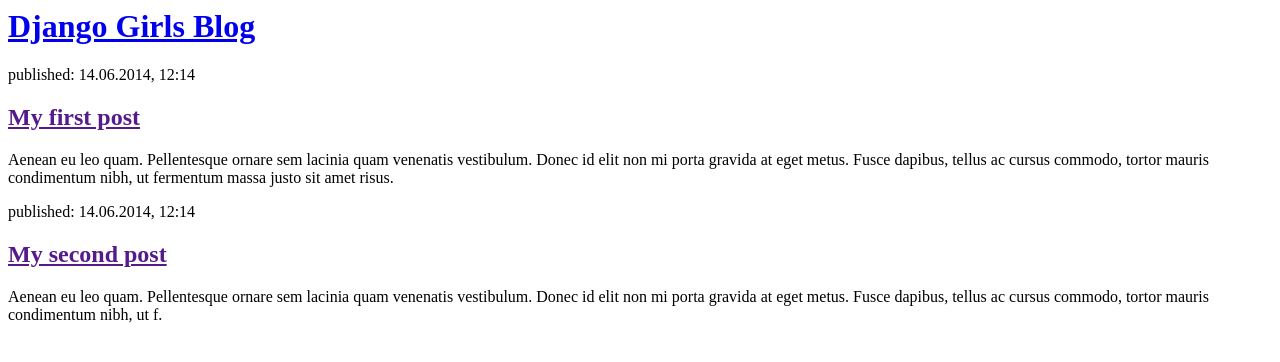
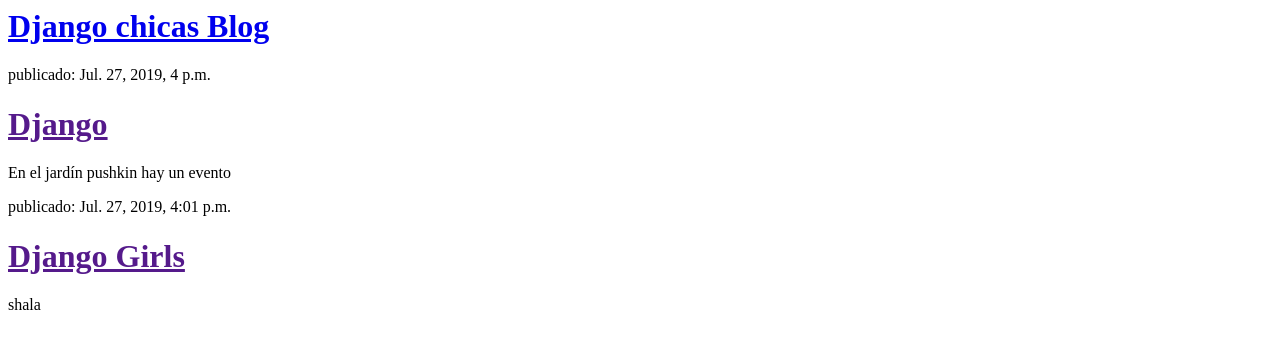
Before and after one commit to marlene7/miblog, a Django app: page / in a window 1280 px wide. Shown: the top 362 px of the page. Run offline with Django 3.2, Linux system fonts and the light colour scheme; data comes from the database, SQL or seed files in the repository; both versions use the stored data as it was after the commit.

Commit message:
Se guarda la iteración de los post

```diff
--- a/miblog/views.py
+++ b/miblog/views.py
@@ -1,5 +1,8 @@
 from django.shortcuts import render
+from .models import Post
+from django.utils import timezone
+# Create your views here.
 
-# Create your views here.
 def post_list(request):
-    return render(request, 'blog/post_list.html', {})
+    posts = Post.objects.filter(published_date__lte=timezone.now()).order_by('published_date')
+    return render(request, 'blog/post_list.html', {'posts': posts})
--- a/templates/blog/post_list.html
+++ b/templates/blog/post_list.html
@@ -3,20 +3,12 @@
         <title>Django Girls blog</title>
     </head>
     <body>
+
+
         <div>
-            <h1><a href="/">Django Girls Blog</a></h1>
+            <div ><h1 ><a href = "/" > Django chicas Blog </a ></h1 ></div >{% for post in posts %} <div ><p > publicado: {{ post.published_date }} </p ><h1 ><a href = "" >{{ post.title }} </a ></h1 ><p >{{ post.text|linebreaksbr }} </p ></div >{% endfor %}
         </div>
 
-        <div>
-            <p>published: 14.06.2014, 12:14</p>
-            <h2><a href="">My first post</a></h2>
-            <p>Aenean eu leo quam. Pellentesque ornare sem lacinia quam venenatis vestibulum. Donec id elit non mi porta gravida at eget metus. Fusce dapibus, tellus ac cursus commodo, tortor mauris condimentum nibh, ut fermentum massa justo sit amet risus.</p>
-        </div>
 
-        <div>
-            <p>published: 14.06.2014, 12:14</p>
-            <h2><a href="">My second post</a></h2>
-            <p>Aenean eu leo quam. Pellentesque ornare sem lacinia quam venenatis vestibulum. Donec id elit non mi porta gravida at eget metus. Fusce dapibus, tellus ac cursus commodo, tortor mauris condimentum nibh, ut f.</p>
-        </div>
     </body>
 </html>
```
Also changed, not shown: db.sqlite3.
